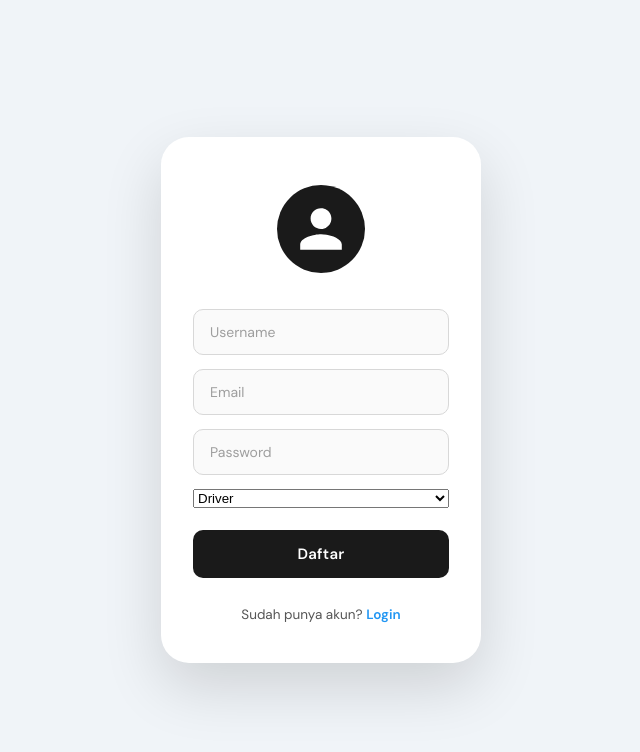
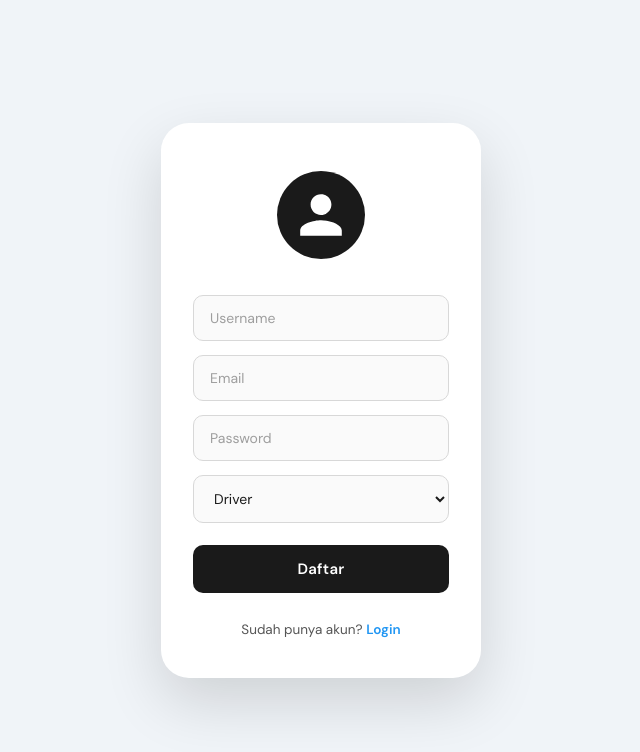
Before and after one commit to rsnorlatch/RKPL---Sistem-Manajemen-Perawatan-Lokomotif, a PHP site: page /front-end/sign_up.php in a window 1280 px wide. Shown: the top 752 px of the page, without its empty margins (319-959 px from the left). Run offline with PHP 8.4, Linux system fonts and the light colour scheme.

Commit message:
added styling for user_type dropdown

```diff
--- a/styling_feature/sign_up.css
+++ b/styling_feature/sign_up.css
@@ -51,7 +51,7 @@
 
     .form { width: 100%; display: flex; flex-direction: column; gap: 14px; }
 
-    .form input {
+    .form input, .form select {
       width: 100%;
       padding: 13px 16px;
       border: 1.5px solid var(--border);
```
